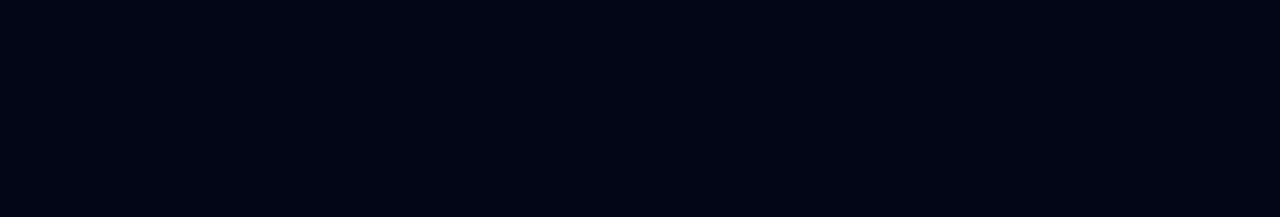
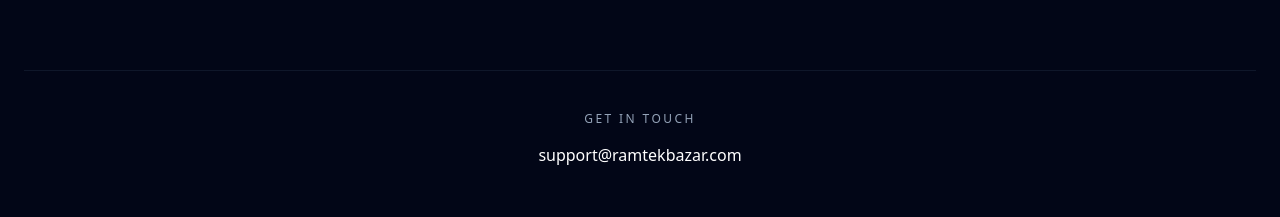
Before and after one commit to Utkarshende/ramtek-mini-e-shop, a React (Create React App) app in the folder frontend/: page /about in a window 1280 px wide. Shown: the part 502-719 px from the top of the page. Built offline with nearby package versions, Linux system fonts and the light colour scheme; no server answers.

Commit message:
frontend: add minimal contact info to About page

```diff
--- a/frontend/src/pages/About.jsx
+++ b/frontend/src/pages/About.jsx
@@ -52,6 +52,10 @@
           </form>
         </div>
       </div>
+      <div className="mt-20 border-t border-slate-900 pt-10 text-center">
+  <h3 className="text-slate-400 uppercase tracking-[0.2em] text-xs mb-4">Get in touch</h3>
+  <p className="text-white hover:text-blue-500 transition-colors cursor-pointer">support@ramtekbazar.com</p>
+</div>
     </div>
   );
 }
```
